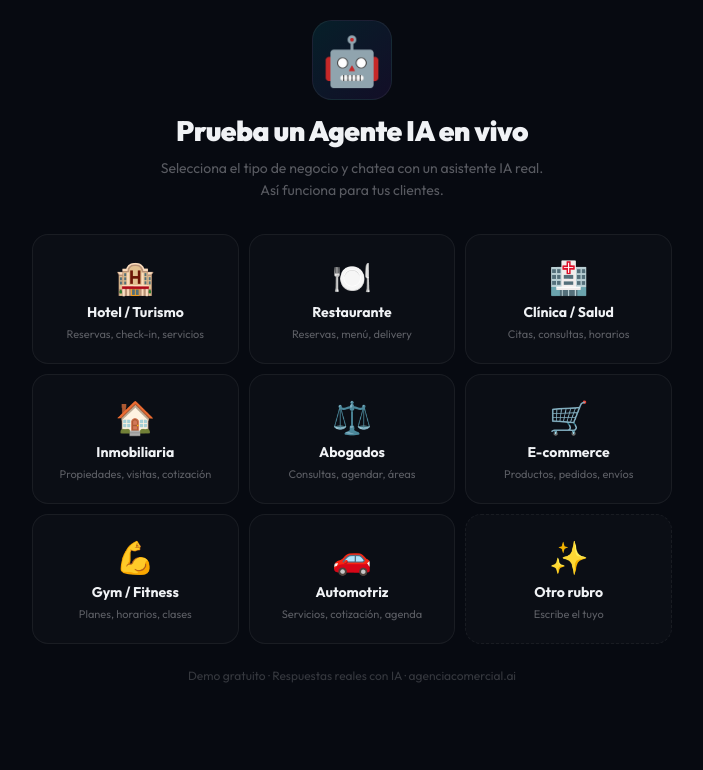
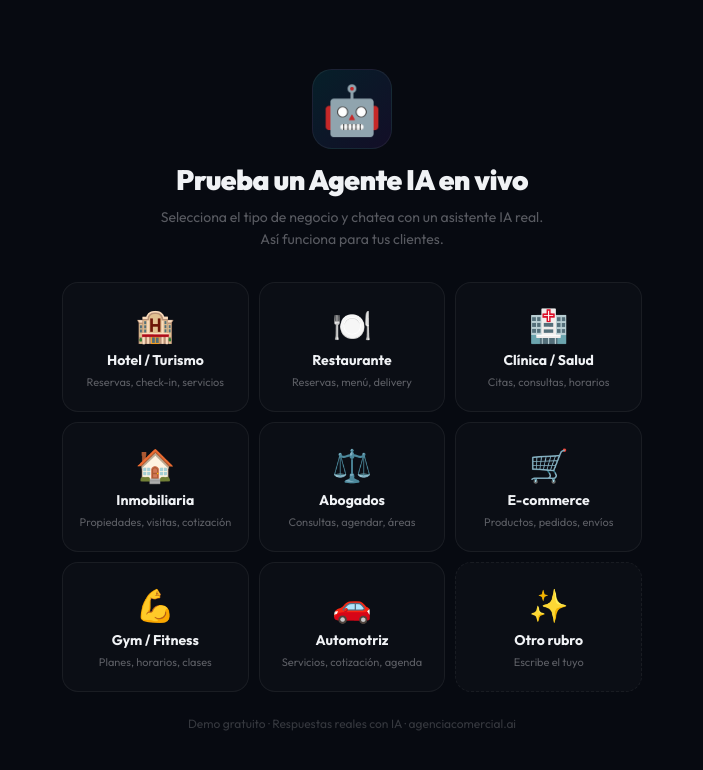
Before and after one commit to robinsonnitro/demo-agente-ia, a website: page public/index.html in a window 1280 px wide. Shown: the whole page, without its empty margins (288-991 px from the left). Drawn offline with Linux system fonts and the light colour scheme.

Commit message:
Modify selector styles in index.html  sin barra de desplazamiento
Updated styles for the selector and inner selector elements.

```diff
--- a/public/index.html
+++ b/public/index.html
@@ -29,8 +29,8 @@
 body{font-family:'Outfit',sans-serif;background:var(--bg);color:var(--t1);height:100vh;height:100dvh;overflow:hidden}
 
 /* ─── SELECTOR ─────────────────────────────────────────────── */
-#selector{height:100%;overflow-y:auto;display:flex;align-items:flex-start;justify-content:center;padding:20px}
-.sel-inner{max-width:640px;width:100%;display:flex;flex-direction:column;align-items:center;padding-bottom:40px}
+#selector{height:100%;overflow:hidden;display:flex;align-items:center;justify-content:center;padding:20px}
+.sel-inner{max-width:580px;width:100%;display:flex;flex-direction:column;align-items:center}
 .sel-icon{font-size:48px;margin-bottom:16px;background:linear-gradient(135deg,rgba(0,229,255,0.1),rgba(124,58,237,0.1));width:80px;height:80px;border-radius:20px;display:flex;align-items:center;justify-content:center;border:1px solid var(--border)}
 .sel-title{font-size:clamp(22px,5vw,28px);font-weight:900;text-align:center;letter-spacing:-0.02em;line-height:1.1;margin-bottom:10px}
 .sel-sub{font-size:14px;color:var(--t3);text-align:center;max-width:400px;line-height:1.6;margin-bottom:32px}
```
